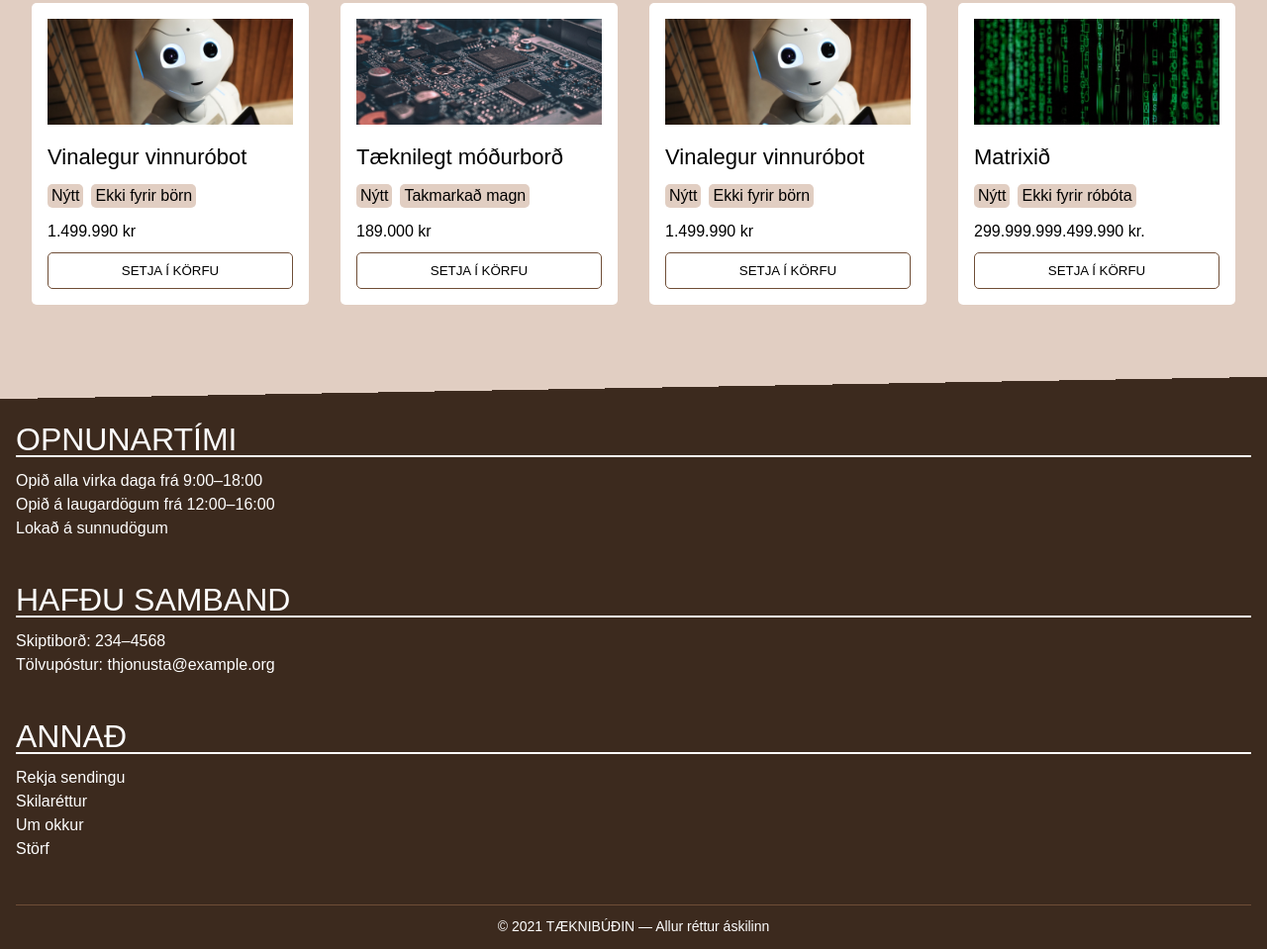
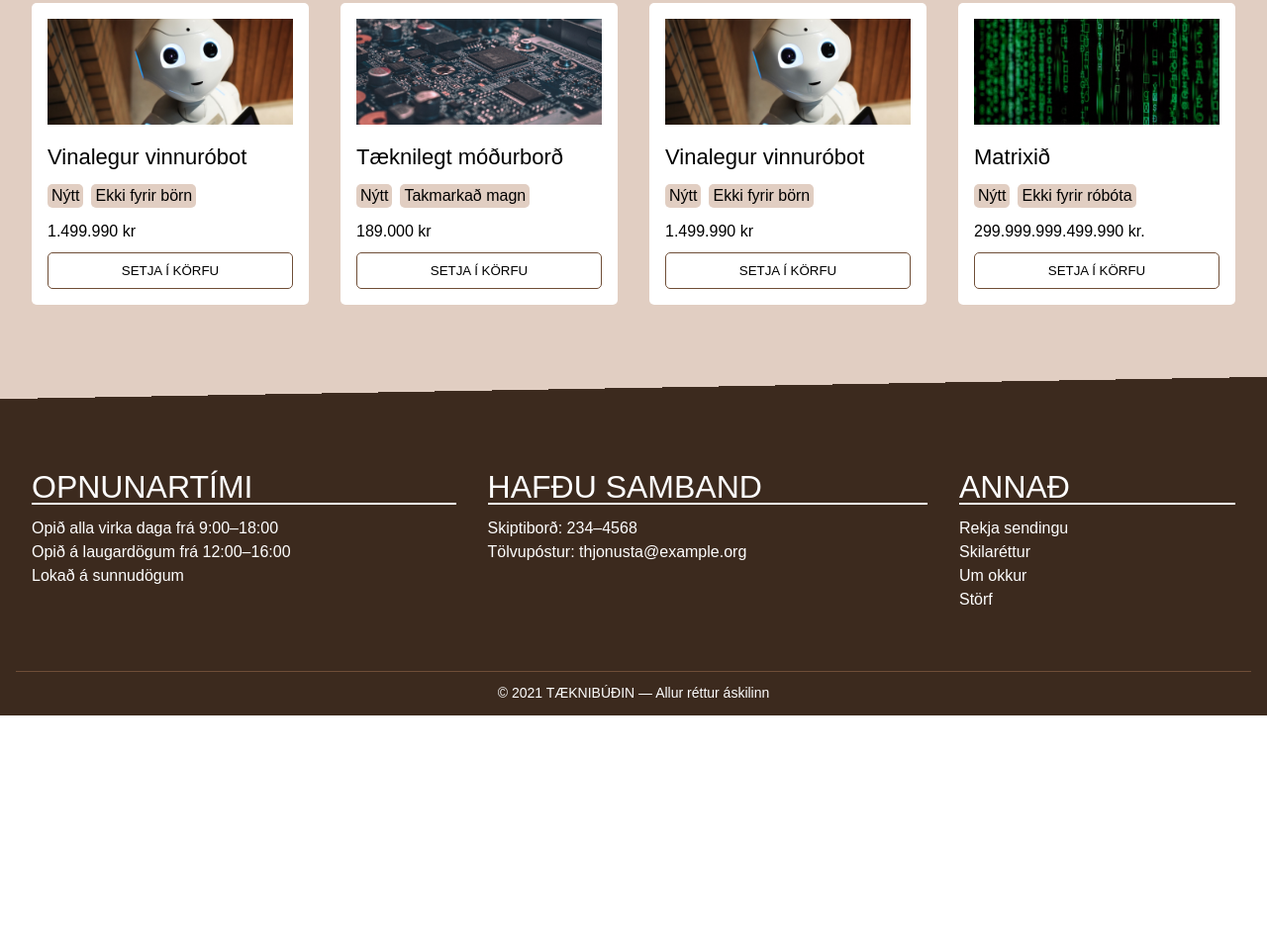
Before and after one commit to ofurtumi/vef1-2021-h1, a website: page index.html in a window 1280 px wide. Shown: the part 2159-3118 px from the top of the page at 99% size. After the commit the page ends 2882 px from the top, so only its background shows below. Drawn offline with Linux system fonts and the light colour scheme.

Commit message:
footer fyrir stóru kominn easy

```diff
--- a/index.html
+++ b/index.html
@@ -163,6 +163,7 @@
         <div class="grad5"></div>
     </main>
     <footer>
+        <div class="footerStora">
             <div class="foot-div">
                 <h2>OPNUNARTÍMI</h2>
                 <ul>
@@ -187,6 +188,7 @@
                     <li><a href="#">Störf</a></li>
                 </ul>
             </div>
+        </div>
         <div class="cc">
             <p>© 2021 TÆKNIBÚÐIN — Allur réttur áskilinn</p>
         </div>
--- /dev/null
+++ b/styles/footerStaerra.scss
@@ -0,0 +1,14 @@
+@media only screen and (min-width: 1000px) {
+    footer {
+        padding-top: 3em;
+    }
+    .footerStora {
+        display: flex;
+        justify-content: space-around;
+
+        .foot-div {
+            flex-grow: 1;
+            padding: 1em;
+        }
+    }
+}
--- a/styles/styles.scss
+++ b/styles/styles.scss
@@ -4,6 +4,7 @@
 @import "header";
 @import "headerStaerra";
 @import "footer";
+@import "footerStaerra";
 @import "main";
 @import "mainStaerra";
 
```
Also changed, not shown: styles/main.css, 1 other file. Lines whose indentation alone changed are shown as unchanged.
